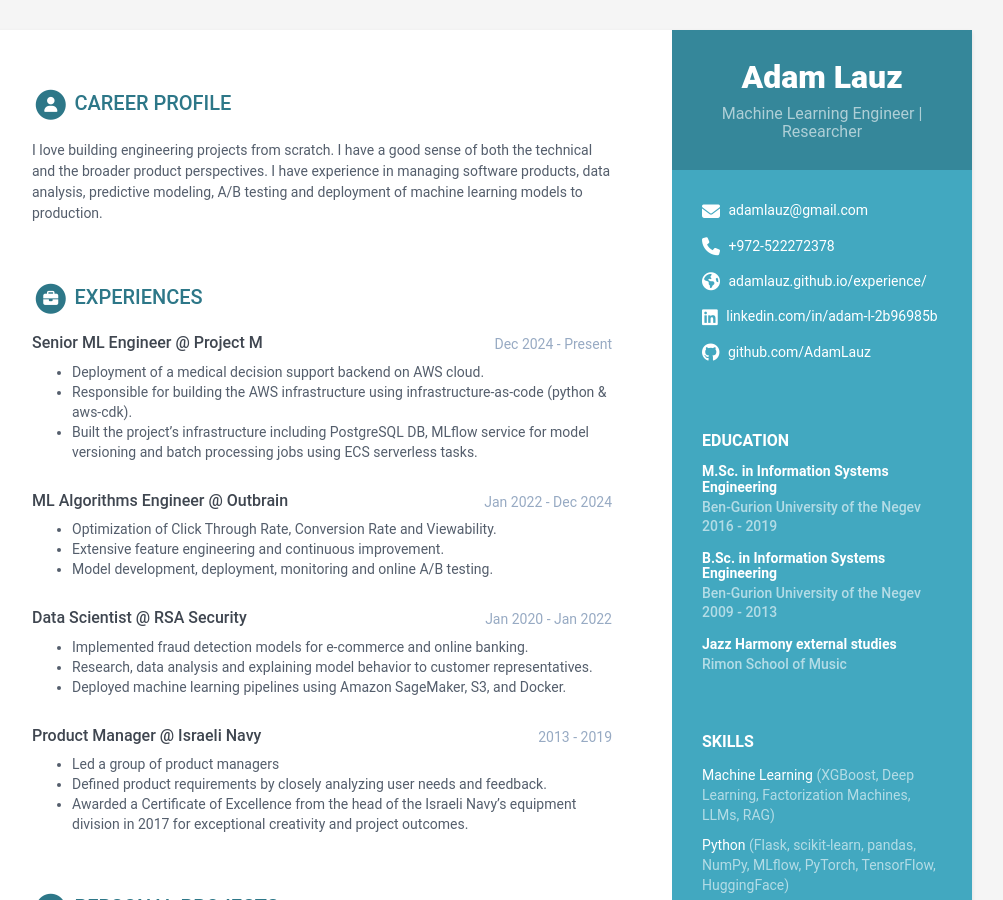
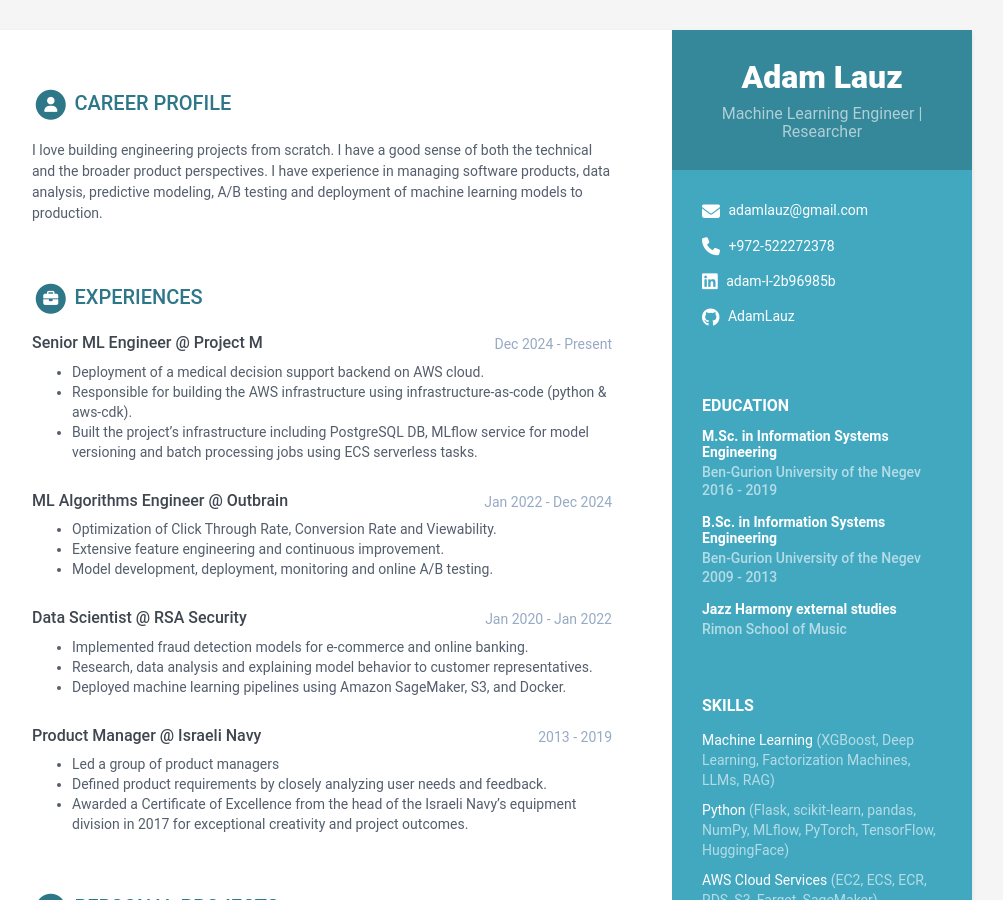
Before and after one commit to AdamLauz/experience, a Jekyll site: the page built from index.html, in a window 1280 px wide and 900 px high. Shown: the whole window, without its empty margins (168-1171 px from the left). Built offline with Jekyll 4.4.1, drawn with Linux system fonts in a browser that asks for light colours.

Commit message:
Update data.yml

```diff
--- a/_data/data.yml
+++ b/_data/data.yml
@@ -17,9 +17,9 @@ sidebar:
   phone: +972-522272378
   #timezone: Asia/Jerusalem # Enter your timezone
   citizenship:
-  website: adamlauz.github.io/experience/ # Based on your GitHub profile
-  linkedin: linkedin.com/in/adam-l-2b96985b
-  github: github.com/AdamLauz
+  website:  # Based on your GitHub profile
+  linkedin: adam-l-2b96985b
+  github: AdamLauz
   # telegram: # add your nickname without '@' sign
   # gitlab:
   # bitbucket:
```
